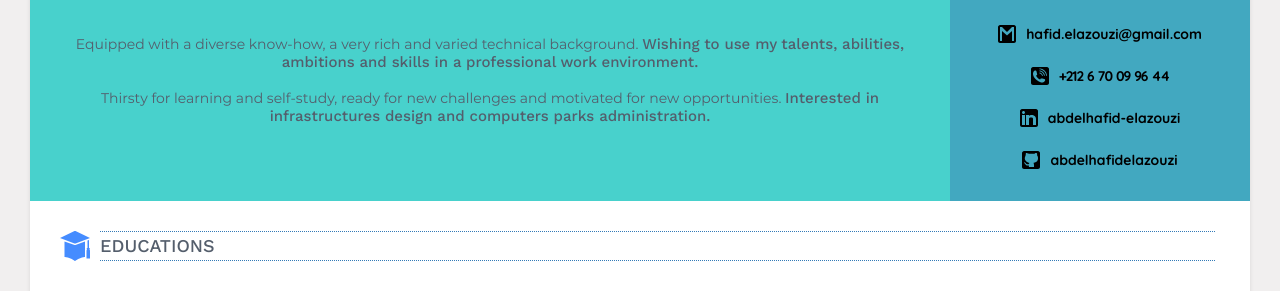
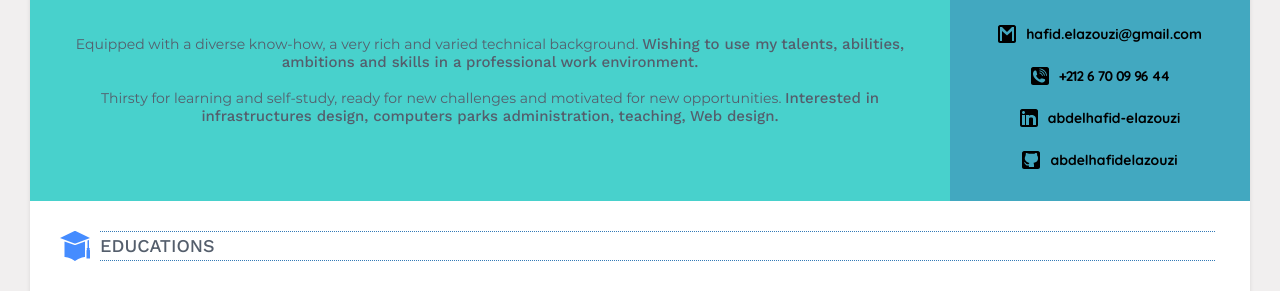
Before and after one commit to abdelhafidelazouzi/en, a Jekyll site: the page built from index.html, in a window 1280 px wide and 900 px high, scrolled down 378 px. Shown: the part 171-462 px from the top of the window. Built offline with Jekyll 4.4.1, drawn with Linux system fonts in a browser that asks for light colours.

Commit message:
Update data.yml

```diff
--- a/_data/data.yml
+++ b/_data/data.yml
@@ -123,7 +123,7 @@ career-objectif:
       <strong>Wishing to use my talents, abilities, ambitions and skills in a professional work environment.</strong>
       <br><br>
       Thirsty for learning and self-study, ready for new challenges and motivated for new opportunities.
-      <strong>Interested in infrastructures design and computers parks administration.</strong>
+      <strong>Interested in infrastructures design, computers parks administration, teaching, Web design.</strong>
 #############################################################################################
 ################################  Résumé de carrière  #######################################
 #############################################################################################
```
